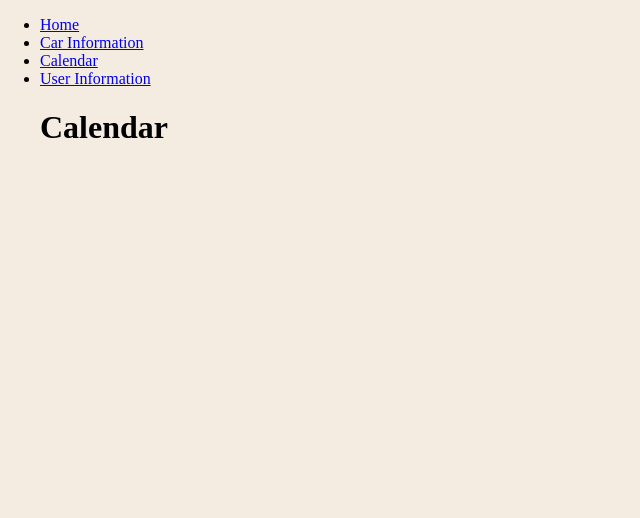
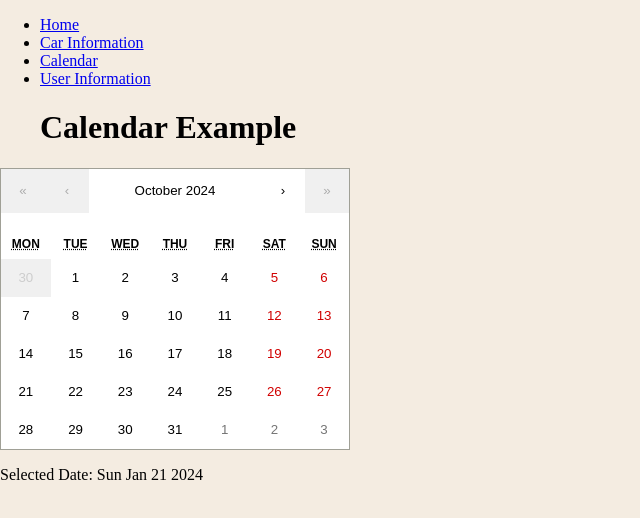
Before and after one commit to MaximBacar/fastlane, a React (Create React App) app in the folder fastlane/: page /Calendar in a window 1280 px wide. Shown: the top 518 px of the page, without its empty margins (0-640 px from the left). Built offline with nearby package versions, Linux system fonts and the light colour scheme.

Commit message:
Calendar Date Picker

```diff
--- a/fastlane/package.json
+++ b/fastlane/package.json
@@ -7,6 +7,7 @@
     "@testing-library/react": "^13.4.0",
     "@testing-library/user-event": "^13.5.0",
     "react": "^18.2.0",
+    "react-calendar": "^4.8.0",
     "react-dom": "^18.2.0",
     "react-router-dom": "^6.21.3",
     "react-scripts": "5.0.1",
--- a/fastlane/src/Calendar.js
+++ b/fastlane/src/Calendar.js
@@ -1,5 +1,30 @@
-const Calendar = () => {
-    return <h1>Calendar</h1>
-}
+import React, { useState } from 'react';
+import Calendar from 'react-calendar';
+import 'react-calendar/dist/Calendar.css';
 
-export default Calendar;
+const CustomCalendar = () => {
+  const [date, setDate] = useState(new Date());
+
+  // Set the min and max date to limit the calendar to October and November
+  const minDate = new Date(date.getFullYear(), 9, 1); // October 1st
+  const maxDate = new Date(date.getFullYear(), 10, 30); // November 30th
+
+  return (
+    <div>
+      <h1>Calendar Example</h1>
+      <Calendar
+        onChange={setDate}
+        value={date}
+        minDate={minDate}
+        maxDate={maxDate}
+      />
+
+      <p className="selected-date">
+        <span className='bold'>Selected Date:</span>{' '}
+        {date.toDateString()}
+      </p>
+    </div>
+  );
+};
+
+export default CustomCalendar;
```
Also changed, not shown: 1 other file (tests, documents, lock files or other folders).
